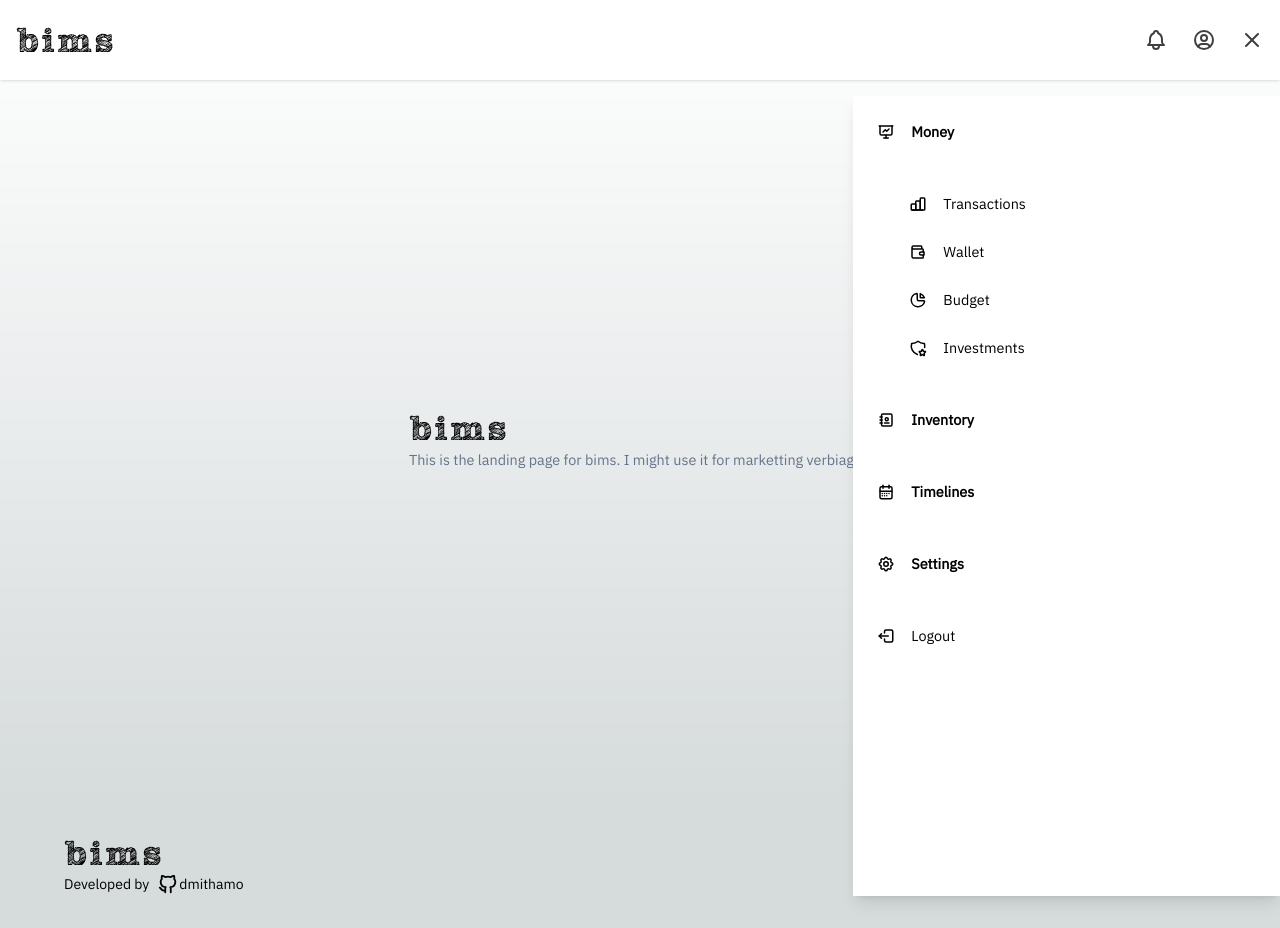
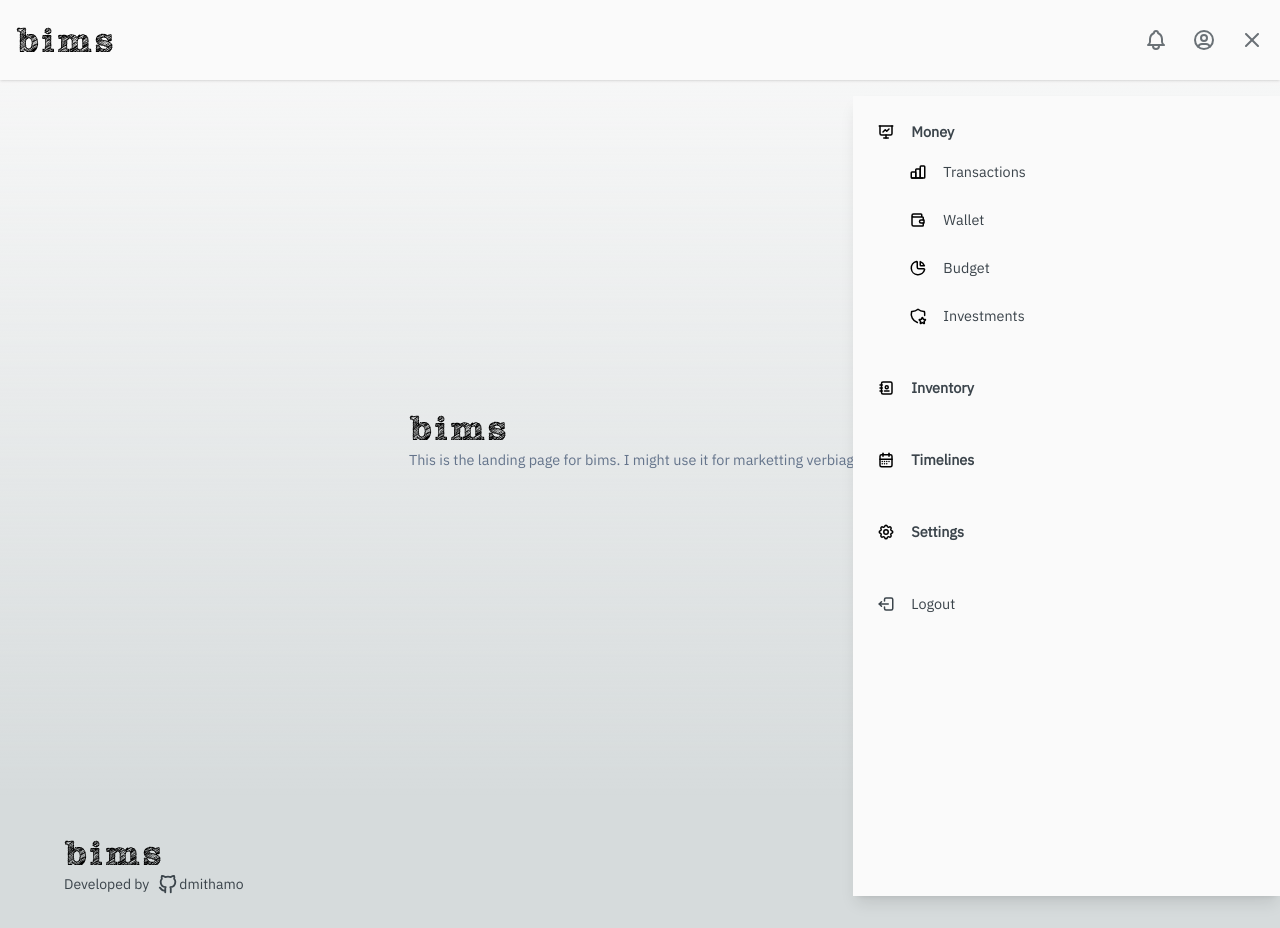
Before and after one commit to dmithamo/bims-next, a Next.js app: page / in a window 1280 px wide. Both pictures are taken after a click on the button 1252 px from the left and 40 px from the top of the page. Built offline with nearby package versions, Linux system fonts and the light colour scheme.

Commit message:
cosmetic improvs

```diff
--- a/app/globals.css
+++ b/app/globals.css
@@ -3,16 +3,18 @@
 @tailwind utilities;
 
 :root {
-  --foreground-rgb: 0, 0, 0;
+  --foreground-rgb: 59, 68, 75;
   --background-start-rgb: 214, 219, 220;
-  --background-end-rgb: 255, 255, 255;
+  --background-end-rgb: 250, 250, 250;
+  --accent-rgb: 0, 87, 138;
 }
 
 @media (prefers-color-scheme: dark) {
   :root {
-    --foreground-rgb: 255, 255, 255;
-    --background-start-rgb: 0, 0, 0;
-    --background-end-rgb: 0, 0, 0;
+    --foreground-rgb: 250, 250, 250;
+    --background-start-rgb: 59, 68, 75;
+    --background-end-rgb: 59, 68, 75;
+    --accent-rgb: 0, 87, 138;
   }
 }
 
--- a/app/layout.tsx
+++ b/app/layout.tsx
@@ -3,7 +3,7 @@ import { AppHeader } from '@/ui/header';
 import type { Metadata } from 'next';
 import { IBM_Plex_Sans } from 'next/font/google';
 
-const ibm = IBM_Plex_Sans({ subsets: ['latin'], weight: '400' });
+const ibm = IBM_Plex_Sans({ subsets: ['latin'], weight: ['400'] });
 
 export const metadata: Metadata = {
   title: {
@@ -21,7 +21,7 @@ export default function RootLayout({
   return (
     <html lang="en">
       <body
-        className={`gradient-bg h-screen flex flex-col text-base ${ibm.className}`}
+        className={`gradient-bg h-screen flex flex-col text-base ${ibm.className} font-normal`}
       >
         <AppHeader />
         <main className="flex-1">{children}</main>
--- a/app/lib/hooks/use-logged-in-user.ts
+++ b/app/lib/hooks/use-logged-in-user.ts
@@ -3,6 +3,11 @@ import { LoggedInUser } from '../definitions';
 export function useLoggedInUser(): LoggedInUser | null {
   return {
     username: 'dmithamo',
-    permissions: ['app:money', 'app:inventory', 'app:timelines', "app:settings"],
+    permissions: [
+      'app:money',
+      'app:inventory',
+      'app:timelines',
+      'app:settings',
+    ],
   };
 }
--- a/app/ui/sidebar.tsx
+++ b/app/ui/sidebar.tsx
@@ -6,6 +6,7 @@ import { AppRoute } from '@/lib/routes.enum';
 import { IconLogout2 } from '@tabler/icons-react';
 import Image from 'next/image';
 import Link from 'next/link';
+import { usePathname } from 'next/navigation';
 import { useMemo } from 'react';
 
 const timelinesIcon = '/bims-icons/calendar-month.svg';
@@ -88,8 +89,11 @@ export const Sidebar: React.FC<Props> = ({ onClose }) => {
     [loggedInUser],
   );
 
+  const pathname = usePathname();
+  const isActive = (href: AppRoute) => pathname.includes(href);
+
   function handleLogout() {
-    onClose()
+    onClose();
   }
 
   if (loggedInUser?.permissions.length === 0) return null;
@@ -100,8 +104,7 @@ export const Sidebar: React.FC<Props> = ({ onClose }) => {
         <>
           <Link
             href={href}
-            className="flex items-center gap-4"
-
+            className={`flex items-center gap-4 ${isActive(href) ? 'text-accent' : ''}`}
             onClick={onClose}
           >
             <Image
@@ -111,15 +114,15 @@ export const Sidebar: React.FC<Props> = ({ onClose }) => {
               width={ICON_SIZE}
               priority
             />
-            <span className='font-bold'>{label}</span>
+            <span className="font-bold">{label}</span>
           </Link>
 
           {subroutes?.length && (
-            <div className='flex flex-col gap-6 place-items-start ml-8'>
+            <div className="flex flex-col gap-6 place-items-start ml-8 -mt-8">
               {subroutes?.map(({ href, iconUrl, label }) => (
                 <Link
                   href={href}
-                  className="flex items-center gap-4"
+                  className={`flex items-center gap-4 ${isActive(href) ? 'text-accent' : ''}`}
                   key={href}
                   onClick={onClose}
                 >
@@ -138,14 +141,10 @@ export const Sidebar: React.FC<Props> = ({ onClose }) => {
         </>
       ))}
 
-      <button
-        onClick={handleLogout}
-
-        className="flex items-center gap-4"
-
-      >
-        <span><IconLogout2 height={ICON_SIZE}
-          width={ICON_SIZE} /></span>
+      <button onClick={handleLogout} className="flex items-center gap-4">
+        <span>
+          <IconLogout2 height={ICON_SIZE} width={ICON_SIZE} />
+        </span>
         <span>Logout</span>
       </button>
     </nav>
--- a/tailwind.config.ts
+++ b/tailwind.config.ts
@@ -12,6 +12,7 @@ const config: Config = {
         fgcolor: "rgb(var(--foreground-rgb))",
         bgcolor: "rgb(var(--background-start-rgb))",
         bgcolor2: "rgb(var(--background-end-rgb))",
+        accent: "rgb(var(--accent-rgb))"
       },
       fontSize: {
         base: ['0.90rem', { lineHeight: '1.5rem' }],
```
